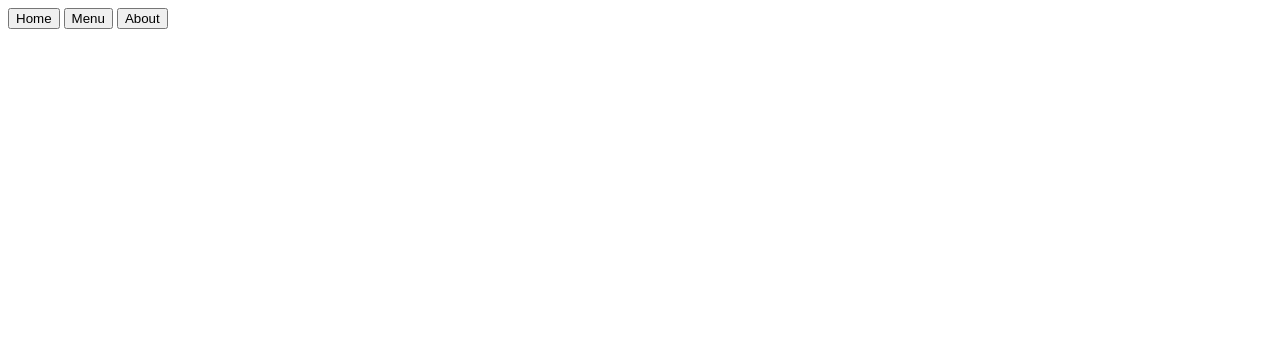
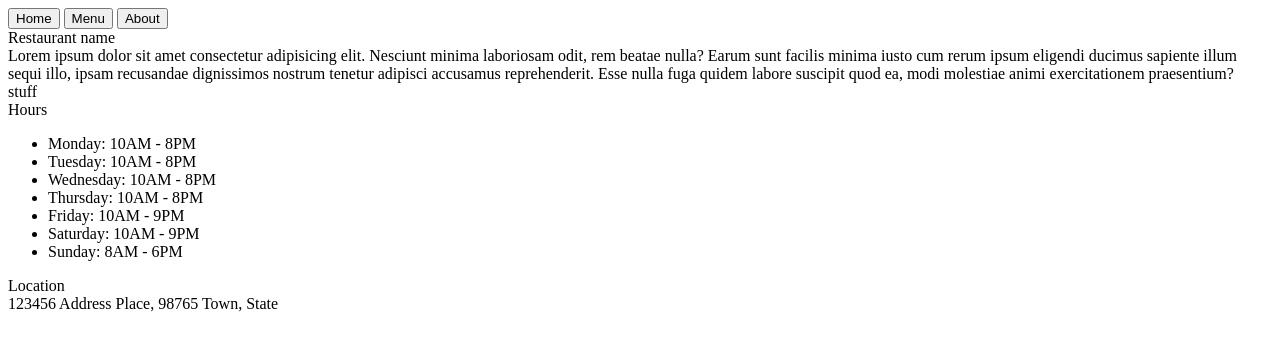
Before and after one commit to torres2235/odin-Resturant-Page, a website built with webpack: page dist/index.html in a window 1280 px wide. Built offline with nearby package versions, Linux system fonts and the light colour scheme.

Commit message:
basic layout created in js

```diff
--- a/package.json
+++ b/package.json
@@ -4,7 +4,8 @@
   "description": "My Resturant Page Assignment",
   "main": "index.js",
   "scripts": {
-    "test": "echo \"Error: no test specified\" && exit 1"
+    "test": "echo \"Error: no test specified\" && exit 1",
+    "build": "webpack"
   },
   "repository": {
     "type": "git",
@@ -19,5 +20,8 @@
   "devDependencies": {
     "webpack": "^5.90.3",
     "webpack-cli": "^5.1.4"
+  },
+  "dependencies": {
+    "lodash": "^4.17.21"
   }
 }
--- a/src/index.js
+++ b/src/index.js
@@ -1 +1,56 @@
+import _ from 'lodash';
+
 console.log("testing");
+
+const content = document.getElementById("content");
+
+const restaurant = document.createElement("div");
+restaurant.innerText = "Restaurant name";
+content.appendChild(restaurant);
+
+const about = document.createElement("div");
+const info = document.createElement("div");
+info.innerText = "Lorem ipsum dolor sit amet consectetur adipisicing elit. Nesciunt minima laboriosam odit, rem beatae nulla? Earum sunt facilis minima iusto cum rerum ipsum eligendi ducimus sapiente illum sequi illo, ipsam recusandae dignissimos nostrum tenetur adipisci accusamus reprehenderit. Esse nulla fuga quidem labore suscipit quod ea, modi molestiae animi exercitationem praesentium?";
+const tag = document.createElement("div");
+tag.innerText = "stuff";
+content.appendChild(about);
+about.appendChild(info);
+about.appendChild(tag);
+
+const hours = document.createElement("div");
+const h = document.createElement("div");
+h.innerText = "Hours";
+const hoursList = document.createElement("ul");
+const monday = document.createElement("li");
+monday.innerText = "Monday: 10AM - 8PM";
+const tuesday = document.createElement("li");
+tuesday.innerText = "Tuesday: 10AM - 8PM";
+const wednesday = document.createElement("li");
+wednesday.innerText = "Wednesday: 10AM - 8PM";
+const thrusday = document.createElement("li");
+thrusday.innerText = "Thursday: 10AM - 8PM";
+const friday = document.createElement("li");
+friday.innerText = "Friday: 10AM - 9PM";
+const saturday = document.createElement("li");
+saturday.innerText = "Saturday: 10AM - 9PM";
+const sunday = document.createElement("li");
+sunday.innerText = "Sunday: 8AM - 6PM";
+content.appendChild(hours);
+hours.appendChild(h);
+hours.appendChild(hoursList)
+hoursList.appendChild(monday);
+hoursList.appendChild(tuesday);
+hoursList.appendChild(wednesday);
+hoursList.appendChild(thrusday);
+hoursList.appendChild(friday);
+hoursList.appendChild(saturday);
+hoursList.appendChild(sunday);
+
+const address = document.createElement("div");
+const l = document.createElement("div");
+l.innerText = "Location";
+const a = document.createElement("div");
+a.innerText = "123456 Address Place, 98765 Town, State";
+content.appendChild(address);
+address.appendChild(l);
+address.appendChild(a);
```
Also changed, not shown: dist/index.html, dist/main.js, dist/main.js.LICENSE.txt (added), 1 other file.
